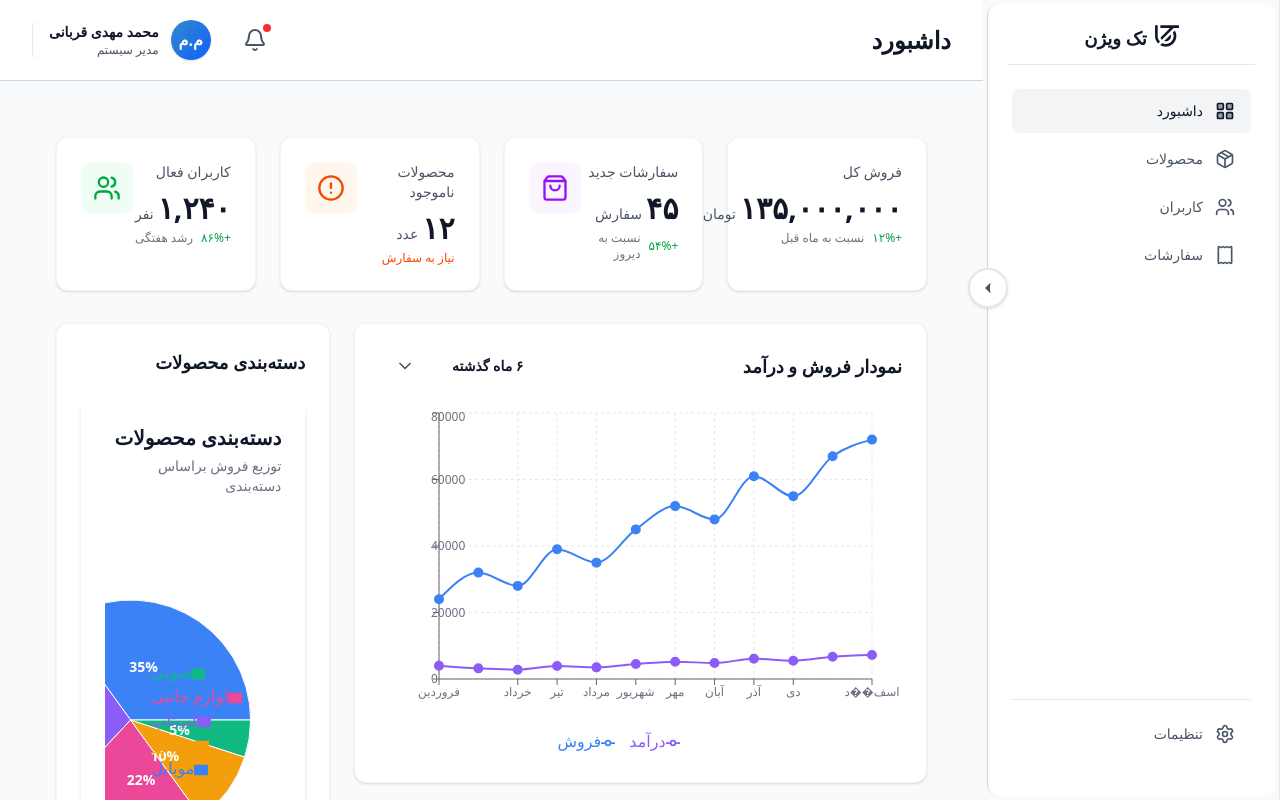
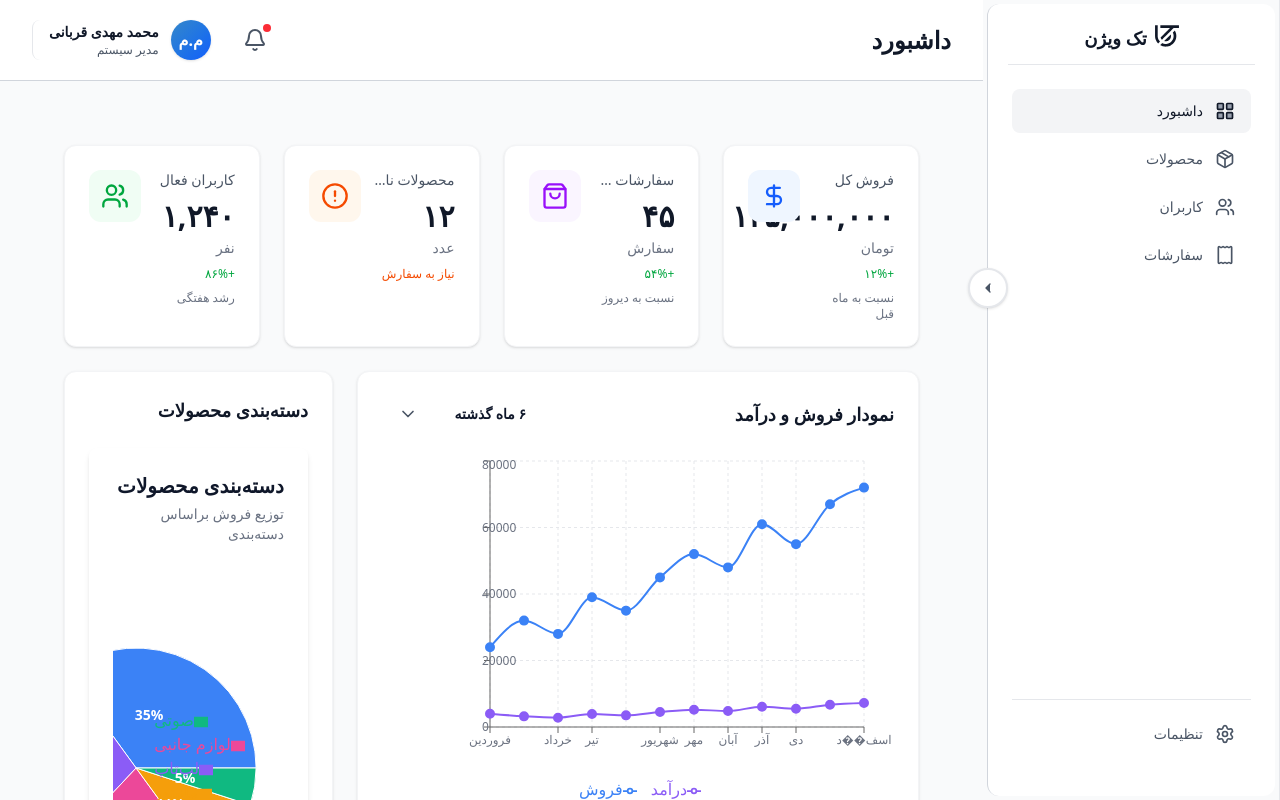
Before and after one commit to mahdi-delta/TechVision-AdminPanel, a React (Vite) app: page / in a window 1280 px wide. Built offline with nearby package versions, Linux system fonts and the light colour scheme; a small style sheet from the web is missing.

Commit message:
Fix Dashboard responsiveness with proper tailwind sizing and mobile-first design

```diff
--- a/src/pages/Admin/Dashboard.jsx
+++ b/src/pages/Admin/Dashboard.jsx
@@ -12,39 +12,40 @@ const Dashboard = () => {
      const getIcon = (title) => {
           switch (title) {
                case "فروش کل":
-                    return <DollarSign className="w-7 h-7 text-blue-600" />;
+                    return <DollarSign className="w-5 h-5 md:w-7 md:h-7 text-blue-600" />;
                case "سفارشات جدید":
-                    return <ShoppingBag className="w-7 h-7 text-purple-600" />;
+                    return <ShoppingBag className="w-5 h-5 md:w-7 md:h-7 text-purple-600" />;
                case "محصولات ناموجود":
-                    return <AlertCircle className="w-7 h-7 text-orange-600" />;
+                    return <AlertCircle className="w-5 h-5 md:w-7 md:h-7 text-orange-600" />;
                case "کاربران فعال":
-                    return <Users className="w-7 h-7 text-green-600" />;
+                    return <Users className="w-5 h-5 md:w-7 md:h-7 text-green-600" />;
                default:
                     return null;
           }
      };
 
      return (
-          <div className="space-y-8 p-6">
+          <div className="w-full min-h-screen bg-gray-50 p-4 md:p-6 lg:p-8">
+               <div className="w-full max-w-7xl mx-auto space-y-6">
                     {/* Stats Cards Grid */}
-               <div className="grid grid-cols-1 md:grid-cols-2 lg:grid-cols-4 gap-6">
+                    <div className="grid grid-cols-1 sm:grid-cols-2 lg:grid-cols-4 gap-4 md:gap-6">
                          {stats.map((stat, index) => (
                               <div
                                    key={index}
-                              className="bg-white rounded-xl p-6 shadow-sm border border-gray-100 hover:shadow-md transition-shadow duration-200"
+                                   className="w-full bg-white rounded-lg md:rounded-xl p-4 md:p-6 shadow-sm border border-gray-100 hover:shadow-md transition-shadow duration-200"
                               >
-                              <div className="flex items-start justify-between">
-                                   <div className="flex-1">
-                                        <p className="text-sm text-gray-600 mb-2 font-medium">
+                                   <div className="flex flex-col sm:flex-row sm:items-start sm:justify-between gap-3">
+                                        <div className="flex-1 min-w-0">
+                                             <p className="text-xs md:text-sm text-gray-600 mb-1 md:mb-2 font-medium truncate">
                                                   {stat.title}
                                              </p>
-                                        <h3 className="text-3xl font-bold text-gray-900 mb-1">
+                                             <h3 className="text-xl md:text-3xl font-bold text-gray-900 mb-1">
                                                   {stat.value}
-                                             <span className="text-sm font-normal text-gray-600 mr-1">
+                                             </h3>
+                                             <p className="text-xs md:text-sm text-gray-500 mb-2">
                                                   {stat.unit}
-                                             </span>
-                                        </h3>
-                                        <div className="flex items-center gap-2">
+                                             </p>
+                                             <div className="flex items-center gap-2 flex-wrap">
                                                   <span
                                                        className={`text-xs font-medium ${
                                                             stat.isPositive
@@ -61,7 +62,7 @@ const Dashboard = () => {
                                                   )}
                                              </div>
                                         </div>
-                                   <div className={`${stat.bgColor} p-3 rounded-xl`}>
+                                        <div className={`${stat.bgColor} p-2 md:p-3 rounded-lg md:rounded-xl flex-shrink-0`}>
                                              {getIcon(stat.title)}
                                         </div>
                                    </div>
@@ -69,87 +70,94 @@ const Dashboard = () => {
                          ))}
                     </div>
 
-               {/* Charts Grid */}
-               <div className="grid grid-cols-1 lg:grid-cols-3 gap-6">
-                    {/* Sales Chart - Takes 2 columns */}
-                    <div className="lg:col-span-2">
-                         <div className="bg-white rounded-xl p-6 shadow-sm border border-gray-100">
-                              <div className="flex items-center justify-between mb-6">
-                                   <h3 className="text-lg font-semibold text-gray-900">
+                    {/* Charts Section */}
+                    <div className="grid grid-cols-1 lg:grid-cols-3 gap-4 md:gap-6">
+                         {/* Sales Chart - Full width on mobile, 2 cols on large */}
+                         <div className="lg:col-span-2 w-full">
+                              <div className="w-full bg-white rounded-lg md:rounded-xl p-4 md:p-6 shadow-sm border border-gray-100">
+                                   <div className="flex flex-col sm:flex-row sm:items-center sm:justify-between gap-3 md:gap-4 mb-4 md:mb-6">
+                                        <h3 className="text-base md:text-lg font-semibold text-gray-900">
                                              نمودار فروش و درآمد
                                         </h3>
+                                        <div className="w-full sm:w-auto">
                                              <CustomDropdown
                                                   options={["۶ ماه گذشته", "۱ سال گذشته", "همه"]}
                                                   value={chartPeriod}
                                                   onChange={setChartPeriod}
-                                        className="w-40"
+                                                  className="w-full sm:w-40"
                                              />
                                         </div>
+                                   </div>
+                                   <div className="w-full h-64 md:h-80 lg:h-96 -mx-4 md:-mx-6 px-4 md:px-6">
                                         <SalesChart />
                                    </div>
                               </div>
+                         </div>
 
-                    {/* Category Chart - Takes 1 column */}
-                    <div>
-                         <div className="bg-white rounded-xl p-6 shadow-sm border border-gray-100 h-full">
-                              <div className="mb-6">
-                                   <h3 className="text-lg font-semibold text-gray-900">
+                         {/* Category Chart */}
+                         <div className="w-full">
+                              <div className="w-full bg-white rounded-lg md:rounded-xl p-4 md:p-6 shadow-sm border border-gray-100 h-full">
+                                   <h3 className="text-base md:text-lg font-semibold text-gray-900 mb-4 md:mb-6">
                                         دسته‌بندی محصولات
                                    </h3>
+                                   <div className="w-full h-64 md:h-80">
+                                        <CategoryChart />
                                    </div>
-                              <CategoryChart />
                               </div>
                          </div>
                     </div>
 
                     {/* Recent Orders Table */}
-               <div className="bg-white rounded-xl p-6 shadow-sm border border-gray-100">
-                    <div className="flex items-center justify-between mb-6">
-                         <h3 className="text-lg font-semibold text-gray-900">آخرین سفارشات</h3>
-                         <button className="text-sm text-blue-600 hover:text-blue-700 font-medium transition-colors">
+                    <div className="w-full bg-white rounded-lg md:rounded-xl p-4 md:p-6 shadow-sm border border-gray-100">
+                         <div className="flex flex-col sm:flex-row sm:items-center sm:justify-between gap-3 md:gap-4 mb-4 md:mb-6">
+                              <h3 className="text-base md:text-lg font-semibold text-gray-900">
+                                   آخرین سفارشات
+                              </h3>
+                              <button className="text-xs md:text-sm text-blue-600 hover:text-blue-700 font-medium transition-colors whitespace-nowrap">
                                    مشاهده همه
                               </button>
                          </div>
 
-                    <div className="overflow-x-auto">
+                         {/* Desktop Table */}
+                         <div className="hidden md:block overflow-x-auto">
                               <table className="w-full">
                                    <thead>
                                         <tr className="border-b border-gray-200">
-                                        <th className="text-right py-4 px-6 text-xs font-semibold text-gray-700 bg-gray-50">
-                                             شماره سفارش
+                                             <th className="text-right py-3 px-4 text-xs font-semibold text-gray-700 bg-gray-50">
+                                                  شماره
                                              </th>
-                                        <th className="text-right py-4 px-6 text-xs font-semibold text-gray-700 bg-gray-50">
+                                             <th className="text-right py-3 px-4 text-xs font-semibold text-gray-700 bg-gray-50">
                                                   مشتری
                                              </th>
-                                        <th className="text-right py-4 px-6 text-xs font-semibold text-gray-700 bg-gray-50">
+                                             <th className="text-right py-3 px-4 text-xs font-semibold text-gray-700 bg-gray-50">
                                                   مبلغ
                                              </th>
-                                        <th className="text-right py-4 px-6 text-xs font-semibold text-gray-700 bg-gray-50">
+                                             <th className="text-right py-3 px-4 text-xs font-semibold text-gray-700 bg-gray-50">
                                                   وضعیت
                                              </th>
-                                        <th className="text-center py-4 px-6 text-xs font-semibold text-gray-700 bg-gray-50">
+                                             <th className="text-center py-3 px-4 text-xs font-semibold text-gray-700 bg-gray-50">
                                                   عملیات
                                              </th>
                                         </tr>
                                    </thead>
                                    <tbody>
-                                   {recentOrders.slice(0, 8).map((order, index) => (
+                                        {recentOrders.slice(0, 6).map((order, index) => (
                                              <tr
                                                   key={index}
                                                   className="border-b border-gray-100 hover:bg-gray-50 transition-colors"
                                              >
-                                             <td className="py-4 px-6 text-sm font-medium text-gray-900">
+                                                  <td className="py-3 px-4 text-xs md:text-sm font-medium text-gray-900">
                                                        {order.id}
                                                   </td>
-                                             <td className="py-4 px-6 text-sm text-gray-600">
+                                                  <td className="py-3 px-4 text-xs md:text-sm text-gray-600">
                                                        {order.customer}
                                                   </td>
-                                             <td className="py-4 px-6 text-sm font-semibold text-gray-900">
-                                                  {order.amount} تومان
+                                                  <td className="py-3 px-4 text-xs md:text-sm font-semibold text-gray-900">
+                                                       {order.amount}
                                                   </td>
-                                             <td className="py-4 px-6">
+                                                  <td className="py-3 px-4">
                                                        <span
-                                                       className={`text-xs px-3 py-1.5 rounded-full font-medium ${
+                                                            className={`text-xs px-2 md:px-3 py-1 rounded-full font-medium ${
                                                                  order.status === "تکمیل"
                                                                       ? "bg-green-100 text-green-700"
                                                                       : order.status === "در حال پردازش"
@@ -160,7 +168,7 @@ const Dashboard = () => {
                                                             {order.status}
                                                        </span>
                                                   </td>
-                                             <td className="py-4 px-6 text-center">
+                                                  <td className="py-3 px-4 text-center">
                                                        <button className="text-blue-600 hover:text-blue-700 text-xs font-medium transition-colors">
                                                             مشاهده
                                                        </button>
@@ -170,6 +178,41 @@ const Dashboard = () => {
                                    </tbody>
                               </table>
                          </div>
+
+                         {/* Mobile Card View */}
+                         <div className="md:hidden space-y-3">
+                              {recentOrders.slice(0, 6).map((order, index) => (
+                                   <div
+                                        key={index}
+                                        className="p-4 border border-gray-200 rounded-lg bg-gray-50 hover:bg-gray-100 transition-colors"
+                                   >
+                                        <div className="flex items-center justify-between mb-3">
+                                             <span className="text-xs font-semibold text-gray-900">
+                                                  {order.id}
+                                             </span>
+                                             <span
+                                                  className={`text-xs px-2 py-1 rounded-full font-medium ${
+                                                       order.status === "تکمیل"
+                                                            ? "bg-green-100 text-green-700"
+                                                            : order.status === "در حال پردازش"
+                                                              ? "bg-blue-100 text-blue-700"
+                                                              : "bg-yellow-100 text-yellow-700"
+                                                  }`}
+                                             >
+                                                  {order.status}
+                                             </span>
+                                        </div>
+                                        <p className="text-sm text-gray-700 mb-1">{order.customer}</p>
+                                        <div className="flex items-center justify-between">
+                                             <span className="text-xs text-gray-600">{order.amount}</span>
+                                             <button className="text-blue-600 hover:text-blue-700 text-xs font-medium">
+                                                  مشاهده
+                                             </button>
+                                        </div>
+                                   </div>
+                              ))}
+                         </div>
+                    </div>
                </div>
           </div>
      );
```
Lines whose indentation alone changed are shown as unchanged.
